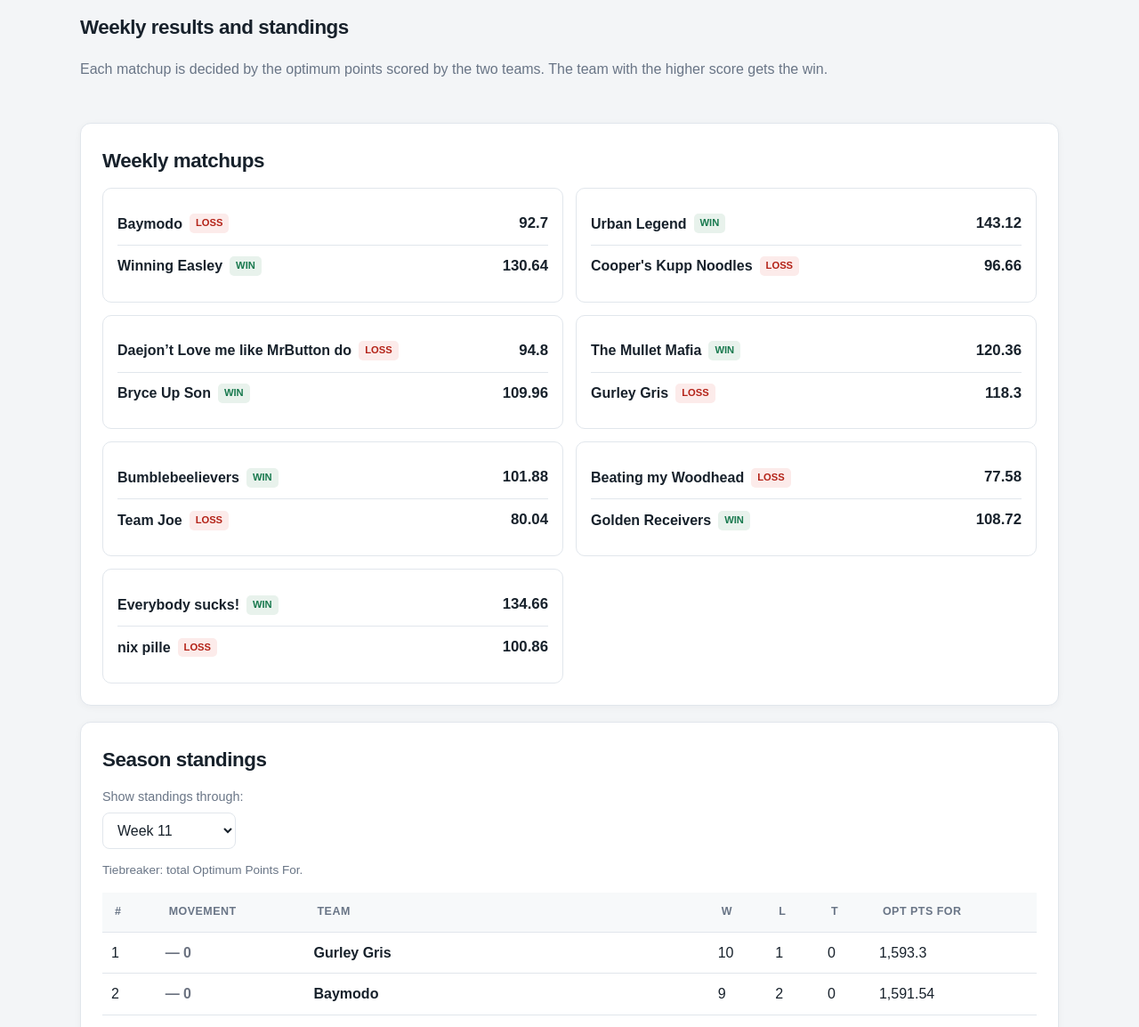
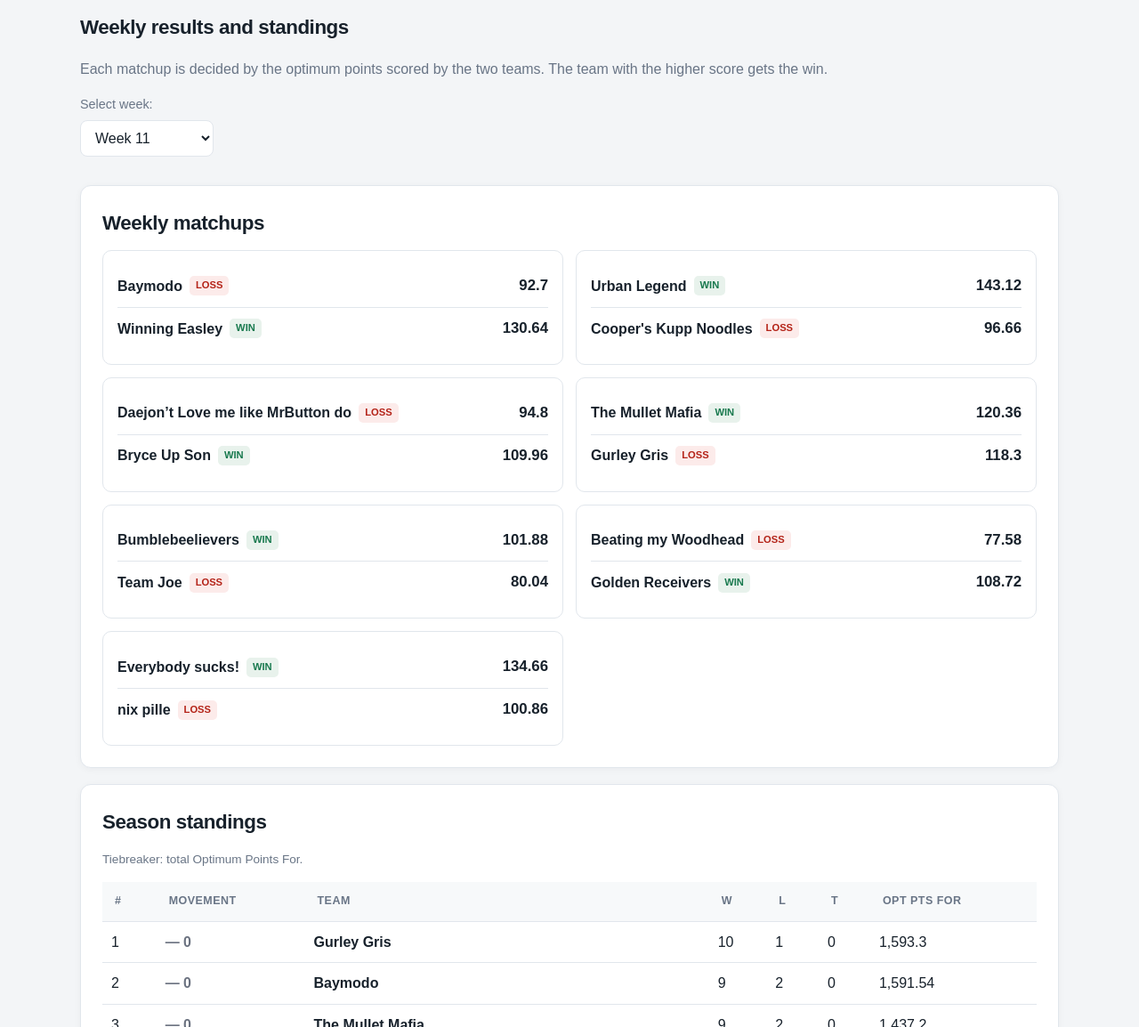
Before and after one commit to MrButton105/NFLdk-fantasy-optimum-points-records, a plain HTML site: page index.html in a window 1280 px wide. Shown: the part 240-1394 px from the top of the page at 89% size. Drawn offline with Linux system fonts and the light colour scheme.

Commit message:
Move week selector to top above weekly matchups

```diff
--- a/index.html
+++ b/index.html
@@ -28,6 +28,10 @@
         The team with the higher score gets the win.
       </p>
       <p id="status" role="status">Loading season data…</p>
+      <div class="week-selector-bar">
+        <label for="week-select">Select week:</label>
+        <select id="week-select"></select>
+      </div>
     </section>
 
     <section class="panel">
@@ -37,8 +41,6 @@
 
     <section class="panel">
       <h2>Season standings</h2>
-      <label for="week-select">Show standings through:</label>
-      <select id="week-select"></select>
       <p class="data-note">
         Tiebreaker: total Optimum Points For.
       </p>
```
